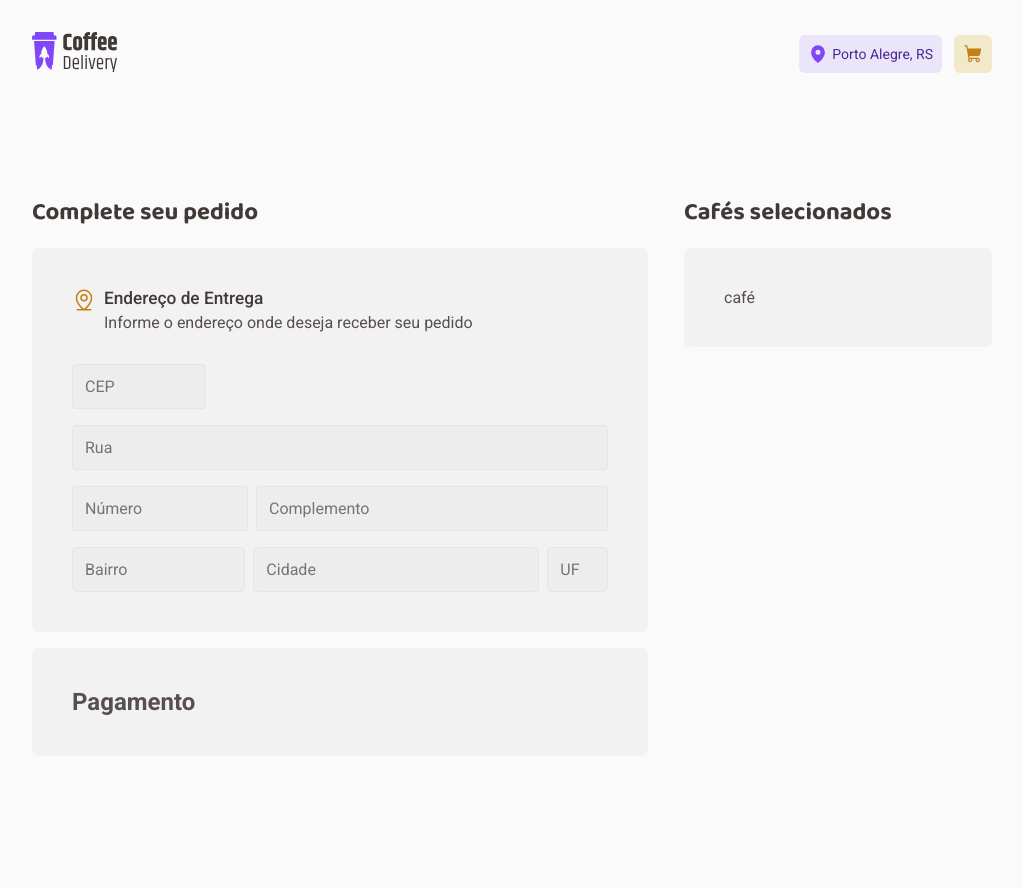
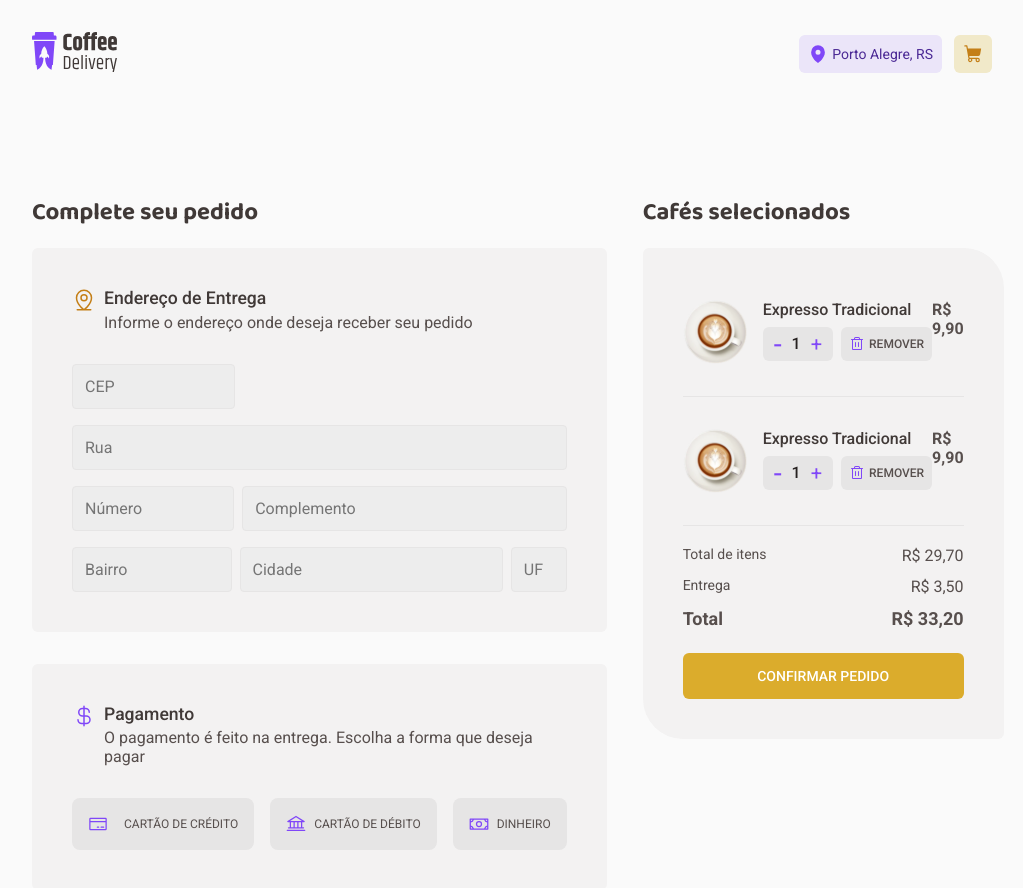
Before and after one commit to RodGondin/Coffee-Delivery, a React (Vite) app: page /cart in a window 1280 px wide. Shown: the top 888 px of the page, without its empty margins (128-1151 px from the left). Before the commit the page ends 840 px from the top, so only its background shows below. Built offline with nearby package versions, Linux system fonts and the light colour scheme.

Commit message:
almost finishing cart layout

```diff
--- a/src/pages/Cart/index.tsx
+++ b/src/pages/Cart/index.tsx
@@ -1,6 +1,7 @@
-import { MapPinLine } from "@phosphor-icons/react";
-import { AddressPaymentBox, AddressSection, AreaCityUfRow, CartContainer, CartSummary, NumberComplementRow, PaymentSection, TitlesSections } from "./styles";
+import { Bank, CreditCard, CurrencyDollar, MapPinLine, Money, Trash } from "@phosphor-icons/react";
+import { AddressPaymentBox, AddressSection, AreaCityUfRow, ButtonQuantityDiv, ButtonTrashCart, CartContainer, CartSummary, CartSummaryDiv, CoffeeCardSummary, CoffeeInfosBox, CoffeePaymentInfos, CoffeesSelectedBox, NumberComplementRow, PaymentOptionButton, PaymentOptionsDiv, PaymentSection, PricesInfo, TitlePriceInfo, TitlesSections, TotalPricesInfo } from "./styles";
 import { useTheme } from "styled-components";
+import { Capuccino } from "../../CoffeImport";
 
 export function Cart() {
   const theme = useTheme();
@@ -36,16 +37,95 @@ export function Cart() {
         </AddressSection>
 
         <PaymentSection>
-          <h2>Pagamento</h2>
+          <div>
+            <span><CurrencyDollar size={24} color={theme['purple']} /></span>
+            <div>
+              <h3>Pagamento</h3>
+              <p>O pagamento é feito na entrega. Escolha a forma que deseja pagar</p>
+            </div>
+          </div>
+          <PaymentOptionsDiv>
+            <PaymentOptionButton>
+              <span><CreditCard size={20} color={theme['purple']} /></span> CARTÃO DE CRÉDITO
+            </PaymentOptionButton>
+            <PaymentOptionButton>
+              <span><Bank size={20} color={theme['purple']} /></span> CARTÃO DE DÉBITO
+            </PaymentOptionButton>
+            <PaymentOptionButton>
+              <span><Money size={20} color={theme['purple']} /></span> DINHEIRO
+            </PaymentOptionButton>
+          </PaymentOptionsDiv>
         </PaymentSection>
       </AddressPaymentBox>
 
       <CartSummary>
         <TitlesSections>Cafés selecionados</TitlesSections>
 
-        <section>
-          café
-        </section>
+        <CartSummaryDiv>
+
+          <CoffeesSelectedBox>
+            <CoffeeCardSummary>
+              <img src={Capuccino} alt="coffee" />
+              <CoffeeInfosBox>
+                <p>Expresso Tradicional</p>
+
+                <div>
+                  <ButtonQuantityDiv>
+                    <button>-</button>
+                    <p>{1}</p>
+                    <button>+</button>
+                  </ButtonQuantityDiv>
+                  <ButtonTrashCart>
+                    <Trash size={16} color={theme['purple']} />
+                    REMOVER
+                  </ButtonTrashCart>
+                </div>
+
+              </CoffeeInfosBox>
+              <span>R$ 9,90</span>
+            </CoffeeCardSummary>
+
+            <CoffeeCardSummary>
+              <img src={Capuccino} alt="coffee" />
+              <CoffeeInfosBox>
+                <p>Expresso Tradicional</p>
+
+                <div>
+                  <ButtonQuantityDiv>
+                    <button>-</button>
+                    <p>{1}</p>
+                    <button>+</button>
+                  </ButtonQuantityDiv>
+                  <ButtonTrashCart>
+                    <Trash size={16} color={theme['purple']} />
+                    REMOVER
+                  </ButtonTrashCart>
+                </div>
+
+              </CoffeeInfosBox>
+              <span>R$ 9,90</span>
+            </CoffeeCardSummary>
+          </CoffeesSelectedBox>
+
+          <CoffeePaymentInfos>
+            <div>
+              <div>
+                <TitlePriceInfo>Total de itens</TitlePriceInfo>
+                <PricesInfo>R$ 29,70</PricesInfo>
+              </div>
+              <div>
+                <TitlePriceInfo>Entrega</TitlePriceInfo>
+                <PricesInfo>R$ 3,50</PricesInfo>
+              </div>
+              <div>
+                <TotalPricesInfo>Total</TotalPricesInfo>
+                <TotalPricesInfo>R$ 33,20</TotalPricesInfo>
+              </div>
+            </div>
+            <button>CONFIRMAR PEDIDO</button>
+          </CoffeePaymentInfos>
+
+        </CartSummaryDiv>
       </CartSummary>
 
     </CartContainer>
--- a/src/pages/Cart/styles.ts
+++ b/src/pages/Cart/styles.ts
@@ -31,7 +31,7 @@ export const AddressSection = styled.section`
     gap: 0.5rem;
 
     h3 {
-      font-size: 1.08rem;
+      font-size: 1.1rem;
       font-weight: 500;
       color: ${(props) => props.theme["base-subtitle"]};
     }
@@ -58,7 +58,7 @@ export const AddressSection = styled.section`
     }
 
     input[name="CEP"] {
-      max-width: 25%;
+      max-width: 33%;
     }
   }
 `;
@@ -75,10 +75,221 @@ export const AreaCityUfRow = styled.div`
   gap: 0.5rem;
 `;
 
-export const PaymentSection = styled.section``;
+export const PaymentSection = styled.section`
+  background-color: ${(props) => props.theme["base-card"]};
+  padding: 1.5rem;
+  border-radius: 8px;
+  margin-top: 1rem;
+
+  div:first-child {
+    display: flex;
+    gap: 0.5rem;
+
+    h3 {
+      font-size: 1.1rem;
+      font-weight: 500;
+      color: ${(props) => props.theme["base-subtitle"]};
+    }
+
+    div {
+      display: flex;
+      flex-direction: column;
+      gap: 0.3rem;
+      margin-bottom: 2rem;
+    }
+  }
+`;
+
+export const PaymentOptionsDiv = styled.div`
+  display: flex;
+  gap: 1rem;
+`;
+
+export const PaymentOptionButton = styled.div`
+  width: 100%;
+  max-width: 200px;
+
+  display: flex;
+  align-items: center;
+  justify-content: center;
+
+  border-radius: 8px;
+  padding: 1rem;
+  color: ${(props) => props.theme["base-text"]};
+  background-color: ${(props) => props.theme["base-button"]};
+
+  font-size: 0.75rem;
+  white-space: nowrap;
+  cursor: pointer;
+
+  span {
+    display: flex;
+    align-items: center;
+    justify-content: center;
+    margin-right: 0.5rem;
+  }
+
+  &:hover {
+    background-color: ${(props) => props.theme["base-hover"]};
+  }
+`;
 
 export const CartSummary = styled.div`
   display: flex;
   flex-direction: column;
   gap: 1rem;
 `;
+
+export const CartSummaryDiv = styled.div`
+  background-color: ${(props) => props.theme["base-card"]};
+  padding: 2.5rem;
+  border-radius: 6px;
+
+  border-bottom-left-radius: 2.5rem;
+  border-top-right-radius: 2.5rem;
+`;
+
+export const CoffeesSelectedBox = styled.div`
+  display: flex;
+  flex-direction: column;
+`;
+
+export const CoffeeCardSummary = styled.div`
+  display: flex;
+  border-bottom: 1px solid ${(props) => props.theme["base-button"]};
+  padding: 2rem 0;
+
+  &:first-child {
+    padding-top: 0.75rem;
+  }
+
+  p {
+    font-size: 1rem;
+    color: ${(props) => props.theme["base-subtitle"]};
+    font-weight: 500;
+    padding-bottom: 8px;
+  }
+
+  img {
+    width: 4rem;
+    margin-right: 1rem;
+  }
+
+  span {
+    width: 100%;
+    display: flex;
+    justify-content: flex-end;
+    font-weight: 600;
+  }
+`;
+
+export const CoffeeInfosBox = styled.div`
+  display: flex;
+  flex-direction: column;
+
+  div {
+    display: flex;
+  }
+`;
+
+export const ButtonQuantityDiv = styled.div`
+  display: flex;
+  align-items: center;
+  justify-content: center;
+  background-color: ${(props) => props.theme["base-button"]};
+  border-radius: 6px;
+  padding: 0 6px;
+  margin-right: 8px;
+
+  button:first-child {
+    font-size: 1.8rem;
+  }
+
+  button {
+    color: ${(props) => props.theme["purple"]};
+    background: none;
+    border: none;
+    font-size: 1.25rem;
+    cursor: pointer;
+    padding: 0 5px;
+    height: 100%;
+
+    &:hover {
+      color: ${(props) => props.theme["purple-dark"]};
+    }
+
+    &:focus {
+      outline: none;
+    }
+  }
+
+  p {
+    color: ${(props) => props.theme["base-title"]};
+    font-weight: 500;
+    padding: 0 5px;
+  }
+`;
+
+export const ButtonTrashCart = styled.button`
+  display: flex;
+  align-items: center;
+  justify-content: center;
+  background-color: ${(props) => props.theme["base-button"]};
+  border-radius: 6px;
+  border: 0;
+  color: ${(props) => props.theme["base-text"]};
+  font-weight: 500;
+  padding: 4px 8px;
+  gap: 4px;
+
+  font-size: 12px;
+
+  cursor: pointer;
+
+  &:hover {
+    background-color: ${(props) => props.theme["base-hover"]};
+  }
+`;
+
+export const CoffeePaymentInfos = styled.div`
+  padding-top: 20px;
+
+  div > div {
+    display: flex;
+    justify-content: space-between;
+
+    padding-bottom: 12px;
+  }
+
+  button {
+    width: 100%;
+    height: 46px;
+    margin-top: 12px;
+    font-size: 14px;
+    font-weight: 500;
+
+    border: none;
+    border-radius: 6px;
+    cursor: pointer;
+    color: ${(props) => props.theme["white"]};
+    background-color: ${(props) => props.theme["yellow"]};
+    transition: 0.5s;
+
+    &:hover {
+      background-color: ${(props) => props.theme["yellow-dark"]};
+    }
+  }
+`;
+
+export const TitlePriceInfo = styled.p`
+  font-size: 14px;
+`;
+
+export const PricesInfo = styled.p`
+  font-size: 16px;
+`;
+
+export const TotalPricesInfo = styled.span`
+  font-size: 18px;
+  font-weight: 600;
+`;
```
